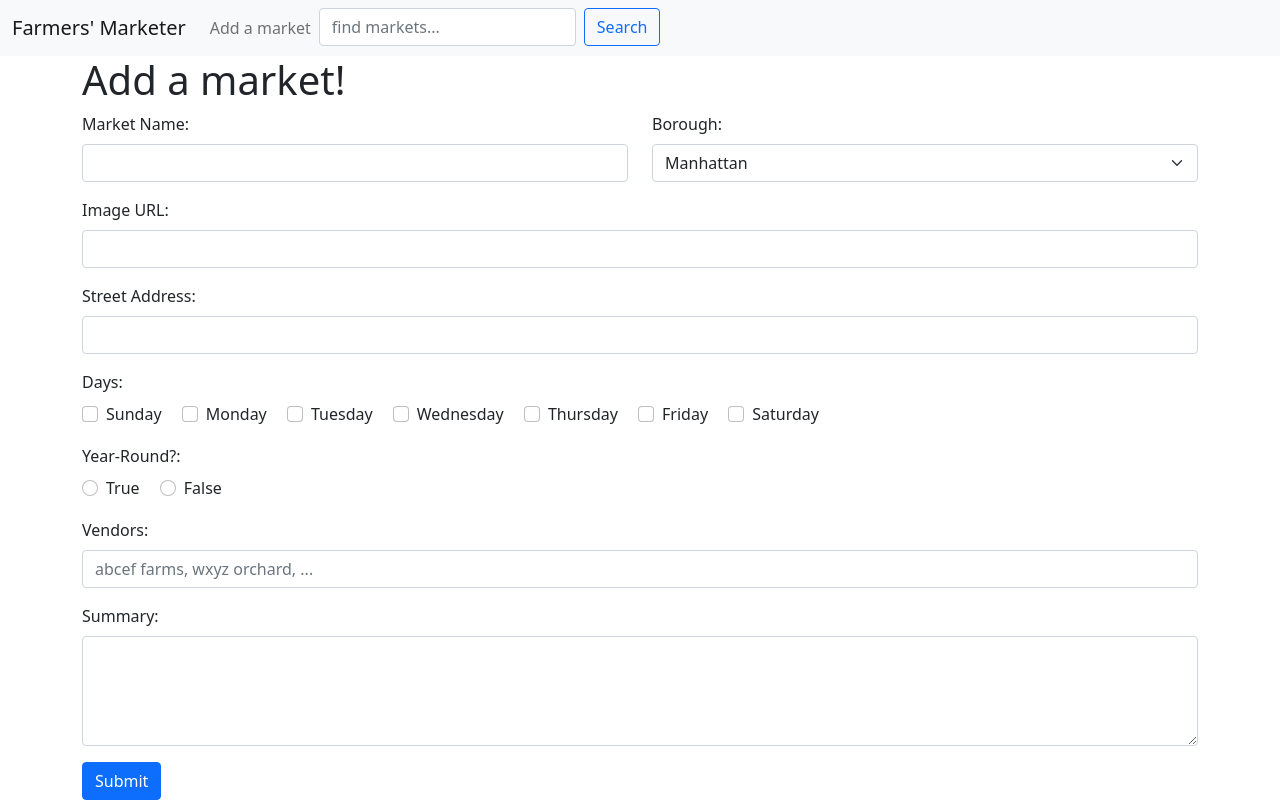
After one commit to avahajr/ui-midterm, a Flask app: page /add in a window 1280 px wide. The commit adds this page. Run offline with Flask 3, Linux system fonts and the light colour scheme; some libraries are stand-ins or nearby versions.

Commit message:
add market works with ajax

```diff
--- a/main/server.py
+++ b/main/server.py
@@ -1,10 +1,11 @@
 from flask import Flask
 from flask import render_template
 from flask import Response, request, jsonify
+# import geocoder
 
 app = Flask(__name__)
 
-current_id = 1
+current_id = 10
 data = [{
     "id": "1",
     "market_name": "Columbia Greenmarket",
@@ -137,9 +138,14 @@ data = [{
 ]
 
 top3 = data[:3]
+
+
 def get_results(search_term):
     global data
-    return [record for record in data if search_term.lower() in record['market_name'].lower()]
+    return [record for record in data if
+            search_term.lower() in record['market_name'].lower() or search_term.lower() in " ".join(
+                record['vendors_list']).lower()]
+
 
 # ROUTES
 # Home page
@@ -151,10 +157,11 @@ def home():
 @app.route('/search/<search_term>', methods=['GET'])
 def search(search_term):
     results = get_results(search_term)
-    msg = "No results found" if len(results) == 0 else f"Showing results for '{search_term}'"
+    msg = "No results found" if len(results) == 0 else f"Showing {len(results)} result(s) for '{search_term}'"
     return render_template('search.html', results=results, msg=msg)
 
-@app.route('/view/<rec_id>', methods=['GET', 'POST'])
+
+@app.route('/view/<rec_id>', methods=['GET'])
 def view(rec_id):
     global data
     entry = None
@@ -164,30 +171,36 @@ def view(rec_id):
     return render_template('view.html', entry=entry)
 
 
-# AJAX FUNCTIONS
+@app.route('/add', methods=['GET', 'POST'])
+def add_entry():
+    global current_id
+    if request.method == 'POST':
+        # Handle form submission
+        json_data = request.get_json()
+        address = json_data['street_address']
 
-# ajax for farmer.js
-# @app.route('/add_name', methods=['GET', 'POST'])
-# def add_name():
-#     global data
-#     global current_id
-#
-#     json_data = request.get_json()
-#     name = json_data["name"]
-#
-#     # add new entry to array with
-#     # a new id and the name the user sent in JSON
-#     current_id += 1
-#     new_id = current_id
-#     new_name_entry = {
-#         "name": name,
-#         "id":  current_id
-#     }
-#     data.append(new_name_entry)
-#
-#     #send back the WHOLE array of data, so the client can redisplay it
-#     return jsonify(data = data)
+        lat, lng = 0, 0
+        new_entry = {
+            "id": str(current_id + 1),
+            "market_name": json_data.get('market_name'),
+            "borough": json_data.get('borough'),
+            "image": json_data.get('image'),
+            "street_address": address,
+            "days": json_data.get('days'),
+            "year_round": json_data.get('year_round'),
+            "latitude": lat,
+            "longitude": lng,
+            "vendors_list": [v.strip() for v in json_data.get('vendors_list')],
+            "summary": json_data.get('summary')
+        }
 
+        # Update the data array
+        data.append(new_entry)
+        current_id += 1
+        return data
+    else:
+        # Render the form for GET request
+        return render_template('add.html')
 
 
 if __name__ == '__main__':
--- a/main/static/farmer.js
+++ b/main/static/farmer.js
@@ -1,26 +1,24 @@
+// https://geocode.maps.co/search?q=&api_key=65e7561c5c34f657560788tpg3c734f
+
 function doSearch(search_term) {
     console.log("searching for", search_term)
     if (isValidSearchTerm(search_term)) {
         $.ajax({
-            url: '/search/'+search_term,
-            type: "GET",
+            url: '/search/' + search_term, type: "GET",
 
-            data: JSON.stringify({search_term: search_term}),
-            success: function (results) {
+            data: JSON.stringify({search_term: search_term}), success: function (results) {
                 $("#searchbar").val("");
 
                 // display the template in results.
                 $('body').html(results);
 
                 // modify browser history so that reloading the page doesn't lose the query
-                history.pushState({page: "search results for'"+search_term+"'"}, "", "/search/"+search_term)
-            },
-            error: function (err) {
+                history.pushState({page: "search results for'" + search_term + "'"}, "", "/search/" + search_term)
+            }, error: function (err) {
                 console.error(this.error)
             }
         })
-    }
-    else {
+    } else {
         console.error("invalid search term: all whitespace. please try again.")
     }
 }
@@ -35,6 +33,74 @@ function isValidSearchTerm(search_term) {
 }
 
 
+function validateEntry() {
+    let checkboxes = $('input[name="days"]:checked')
+    let selectedDays = checkboxes.map(function () {
+        return this.value;
+    }).get();
+    let newEntry = {
+        market_name: $("#market_name").val(),
+        borough: $("#borough").val(),
+        image: $("#image").val(),
+        street_address: $("#street_address").val(),
+        latitude: 0,
+        longitude: 0,
+        days: selectedDays,
+        vendors_list: $("#vendors").val().split(", "),
+        year_round: $('input[name="year_round"]:checked').val(),
+        summary: $("#summary").val()
+    };
+    let errors = {};
+    console.log(newEntry)
+
+    for (let prop in newEntry) {
+        if (newEntry.hasOwnProperty(prop)) {
+            let value = newEntry[prop];
+            let dataType = typeof value;
+
+            // Validate data types
+            switch (prop) {
+                case 'latitude':
+                case 'longitude':
+                    // Validate numeric values for latitude and longitude
+                    if (dataType !== 'number') {
+                        errors[prop] = 'Should be a numeric value.';
+                    }
+                    break;
+                case 'year_round':
+                    // Validate boolean value for year_round
+                    if (!(newEntry["year_round"] === 'true' || newEntry['year_round'] === 'false')) {
+                        errors[prop] = 'Should be a boolean value.';
+                    }
+                    break;
+                // Add additional cases for other properties if needed
+            }
+        }
+    }
+
+    // Output errors or do something with them
+    if (Object.keys(errors).length > 0) {
+        console.error('Validation errors:', errors);
+        // Handle errors as needed
+    } else {
+        console.log('Validation successful. Do something with the entry:', newEntry);
+        $.ajax({
+            url: '/add',
+            type: "POST",
+            contentType: "application/json",
+            data: JSON.stringify(newEntry),
+            success: function (data) {
+                console.log("successfully submitted", data)
+                // clear all data fields
+
+
+            },
+            error: function (e) {
+                console.error("while input was valid, there was an error adding new market:", e)
+            }
+        });
+    }
+}
 
 $(document).ready(function () {
 
@@ -50,4 +116,10 @@ $(document).ready(function () {
         doSearch(searchTerm);
     })
 
+    $("#submit-form").click(function(e) {
+        e.preventDefault();
+        console.log("submit")
+        validateEntry();
+    })
+
 })
--- a/main/static/main.css
+++ /dev/null
@@ -1,5 +0,0 @@
-#hello_div{
-    padding-top:  10px;
-    padding-bottom:  10px;
-    color: blue;
-}
--- /dev/null
+++ b/main/templates/add.html
@@ -0,0 +1,107 @@
+{% extends "layout.html" %}
+
+{% block content %}
+<h1>Add a market!</h1>
+
+<form>
+    <div class="row">
+        <!-- Market Name -->
+        <div class="mb-3 col">
+            <label for="market_name" class="form-label">Market Name:</label>
+            <input type="text" class="form-control" id="market_name" name="market_name" required>
+        </div>
+
+        <!-- Borough -->
+        <div class="mb-3 col">
+            <label for="borough" class="form-label">Borough:</label>
+            <select class="form-select" id="borough" name="borough" required>
+                <option value="Manhattan">Manhattan</option>
+                <option value="Brooklyn">Brooklyn</option>
+                <option value="Queens">Queens</option>
+                <option value="Staten Island">Staten Island</option>
+                <option value="Bronx">Bronx</option>
+            </select>
+        </div>
+    </div>
+
+    <!-- Image URL -->
+    <div class="mb-3">
+        <label for="image" class="form-label">Image URL:</label>
+        <input type="text" class="form-control" id="image" name="image" required>
+    </div>
+
+    <!-- Street Address -->
+    <div class="mb-3">
+        <label for="street_address" class="form-label">Street Address:</label>
+        <input type="text" class="form-control" id="street_address" name="street_address" required>
+    </div>
+
+    <!-- Days -->
+    <div class="mb-3">
+        <label class="form-label">Days:</label>
+        <div>
+            <div class="form-check form-check-inline">
+                <input class="form-check-input" type="checkbox" id="day_sunday" name="days" value="Sunday">
+                <label class="form-check-label" for="day_sunday">Sunday</label>
+            </div>
+            <div class="form-check form-check-inline">
+                <input class="form-check-input" type="checkbox" id="day_monday" value="Monday">
+                <label class="form-check-label" for="day_monday">Monday</label>
+            </div>
+            <div class="form-check form-check-inline">
+                <input class="form-check-input" type="checkbox" id="day_tuesday" name="days" value="Tuesday">
+                <label class="form-check-label" for="day_tuesday">Tuesday</label>
+            </div>
+            <div class="form-check form-check-inline">
+                <input class="form-check-input" type="checkbox" id="day_wednesday" name="days" value="Wednesday">
+                <label class="form-check-label" for="day_wednesday">Wednesday</label>
+            </div>
+
+            <div class="form-check form-check-inline">
+                <input class="form-check-input" type="checkbox" id="day_thursday" name="days" value="Thursday">
+                <label class="form-check-label" for="day_thursday">Thursday</label>
+            </div>
+
+            <div class="form-check form-check-inline">
+                <input class="form-check-input" type="checkbox" id="day_friday" name="days" value="Friday">
+                <label class="form-check-label" for="day_friday">Friday</label>
+            </div>
+
+            <div class="form-check form-check-inline">
+                <input class="form-check-input" type="checkbox" id="day_saturday" name="days" value="Saturday">
+                <label class="form-check-label" for="day_saturday">Saturday</label>
+            </div>
+        </div>
+    </div>
+
+    <!-- Year Round -->
+    <div class="mb-3">
+        <label class="form-label">Year-Round?:</label>
+        <div>
+            <div class="form-check form-check-inline">
+                <input class="form-check-input" type="radio" id="year_round_true" name="year_round" value="true">
+                <label class="form-check-label" for="year_round_true">True</label>
+            </div>
+            <div class="form-check form-check-inline">
+                <input class="form-check-input" type="radio" id="year_round_false" name="year_round" value="false">
+                <label class="form-check-label" for="year_round_false">False</label>
+            </div>
+        </div>
+    </div>
+
+
+    <!-- Vendors List -->
+    <div class="mb-3">
+        <label class="form-label" for="vendors">Vendors:</label>
+        <input class="form-control" name="vendors" type="text" id="vendors" placeholder="abcef farms, wxyz orchard, ...">
+    </div>
+
+    <!-- Summary -->
+    <div class="mb-3">
+        <label for="summary" class="form-label">Summary:</label>
+        <textarea class="form-control" id="summary" name="summary" rows="4" required></textarea>
+    </div>
+
+    <button id="submit-form" class="btn btn-primary">Submit</button>
+</form>
+{% endblock %}
--- a/main/templates/layout.html
+++ b/main/templates/layout.html
@@ -25,22 +25,25 @@
 
 
 <nav class="navbar navbar-expand-lg navbar-light bg-light">
-    <div class="container">
+    <div class="container-fluid">
         <a class="navbar-brand" href="/">Farmers' Marketer</a>
         <button class="navbar-toggler" type="button" data-bs-toggle="collapse" data-bs-target="#navbarNavAltMarkup"
                 aria-controls="navbarNavAltMarkup" aria-expanded="false" aria-label="Toggle navigation">
             <span class="navbar-toggler-icon"></span>
         </button>
-        <div class="collapse navbar-collapse d-flex justify-content-end" id="navbarNavAltMarkup">
-            <div class="navbar-nav">
-                <form class="d-flex" role="search">
-                    <input id="searchbar" class="form-control me-2" type="search" placeholder="find markets..."
-                           aria-label="search">
-                    <button class="btn btn-outline-primary" id="searchbtn">Search</button>
-
-                </form>
-
-            </div>
+        <div class="collapse navbar-collapse" id="navbarNavAltMarkup">
+            <ul class="w-100 d-flex justify-content-space-between navbar-nav">
+                <li class="nav-item">
+                    <a class="nav-link" href="/add">Add a market</a>
+                </li>
+                <li class="nav-item">
+                    <form class="d-flex" role="search">
+                        <input id="searchbar" class="form-control me-2" type="search" placeholder="find markets..."
+                               aria-label="search">
+                        <button class="btn btn-outline-primary" id="searchbtn">Search</button>
+                    </form>
+                </li>
+            </ul>
         </div>
     </div>
 </nav>
```
